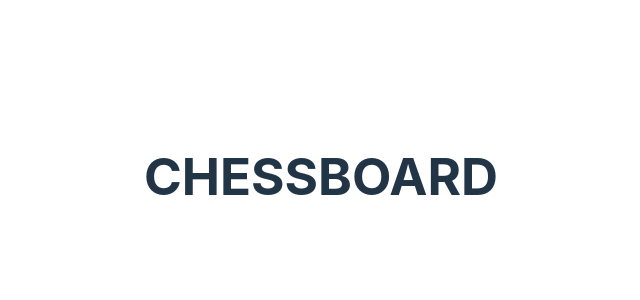
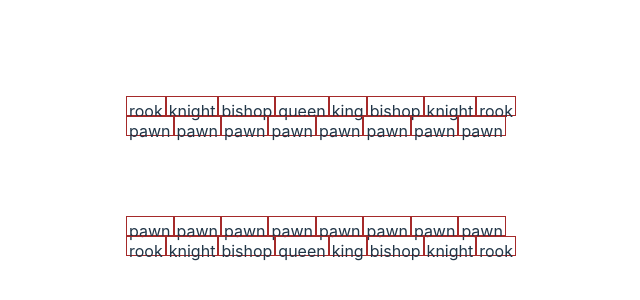
Before and after one commit to durantfs040/AlphaChess, a React (Vite) app in the folder client/: page / in a window 1280 px wide. Shown: the part 224-524 px from the top of the page, without its empty margins (319-959 px from the left). Built offline with nearby package versions, Linux system fonts and the light colour scheme.

Commit message:
create board

```diff
--- a/client/package.json
+++ b/client/package.json
@@ -4,7 +4,7 @@
   "version": "0.0.0",
   "type": "module",
   "scripts": {
-    "start": "vite",
+    "start": "vite --port 3000",
     "build": "vite build",
     "lint": "eslint src --ext js,jsx --report-unused-disable-directives --max-warnings 0",
     "preview": "vite preview"
--- a/client/src/App.jsx
+++ b/client/src/App.jsx
@@ -1,13 +1,14 @@
-import './App.css'
+import './App.css';
 import ChessBoard from "./containers/ChessBoard.jsx";
 
 
 function App() {
 
+
     return (
-        <>
+        <div>
             <ChessBoard/>
-        </>
+        </div>
     )
 }
 
--- a/client/src/containers/ChessBoard.jsx
+++ b/client/src/containers/ChessBoard.jsx
@@ -1,7 +1,17 @@
+import Row from "./Row.jsx";
+
 const ChessBoard = () => {
+    const positions = [['rook', 'knight', 'bishop', 'queen', 'king', 'bishop', 'knight', 'rook'], ['pawn', 'pawn', 'pawn', 'pawn', 'pawn', 'pawn', 'pawn', 'pawn'], [], [],
+        [], [], ['pawn', 'pawn', 'pawn', 'pawn', 'pawn', 'pawn', 'pawn', 'pawn'], ['rook', 'knight', 'bishop', 'queen', 'king', 'bishop', 'knight', 'rook']];
     return (
-        <h1>CHESSBOARD</h1>
-    )
-}
+        <div>
+            {positions.map((position, index) => {
+                return (
+                    <Row key={index} positions={position}/>
+                );
+            })}
+        </div>
+    );
+};
 
 export default ChessBoard
--- /dev/null
+++ b/client/src/containers/Row.jsx
@@ -0,0 +1,11 @@
+import React from 'react';
+
+const Row = ({positions}) => {
+    return (
+        <div style={{display: 'flex', height: '20px'}}>
+            {positions.map((position) => <div style={{border: '1px solid brown', padding: '2px'}}>{position}</div>)}
+        </div>
+    );
+};
+
+export default Row;
```
Also changed, not shown: client/src/main.jsx (+5 -5 lines).
